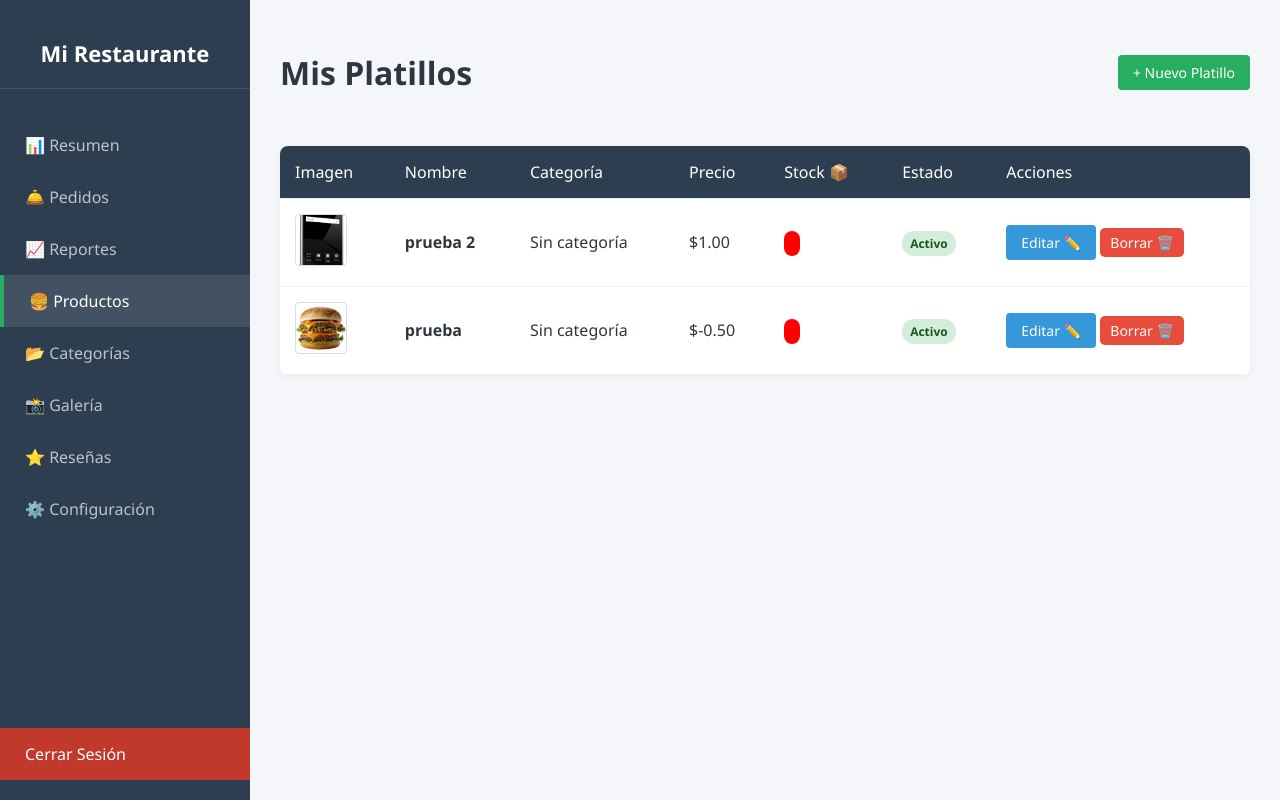
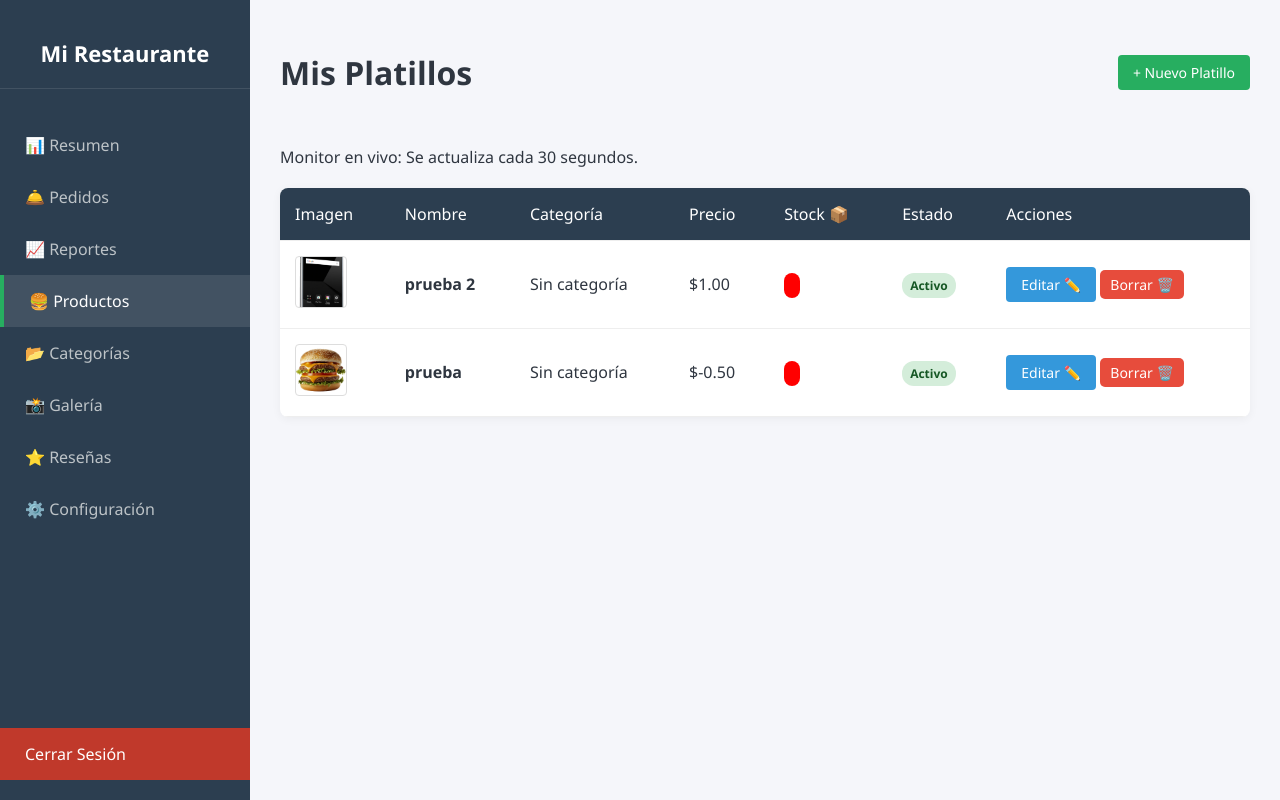
Before and after one commit to BrandonGit001/Restaurante-php, a PHP site: page /admin/productos.php in a window 1280 px wide. Run offline with PHP 8.4, Linux system fonts and the light colour scheme; a user stored in the database is signed in; data comes from the database, SQL or seed files in the repository; data that the repository does not hold is empty.

Commit message:
Corrección de carrito, lógica de descuento de stock y monitor de cocina en vivo

```diff
--- a/admin/productos.php
+++ b/admin/productos.php
@@ -67,7 +67,9 @@ $productos = $stmt->fetchAll(PDO::FETCH_ASSOC);
             <h1>Mis Platillos</h1>
             <a href="producto_nuevo.php" class="btn btn-verde">+ Nuevo Platillo</a>
         </div>
-
+<div class="alert alert-info text-center">
+    <i class="fas fa-sync fa-spin"></i> Monitor en vivo: Se actualiza cada 30 segundos.
+</div>
         <table class="tabla-datos">
             <thead>
                 <tr>
@@ -138,5 +140,16 @@ $productos = $stmt->fetchAll(PDO::FETCH_ASSOC);
     </main>
 </div>
 
+<script>
+    // Configuración: Tiempo en segundos para recargar
+    const segundos = 30;
+
+    // La magia: Cuenta regresiva invisible
+    setInterval(function() {
+        location.reload(); // Esto es como presionar F5 automáticamente
+    }, segundos * 1000);   // Multiplicamos por 1000 porque JS cuenta en milisegundos
+
+    console.log("El monitor se actualizará en " + segundos + " segundos.");
+</script>
 </body>
 </html>
```
Also changed, not shown: ajax/guardar_pedido.php (+9 -1 lines).
